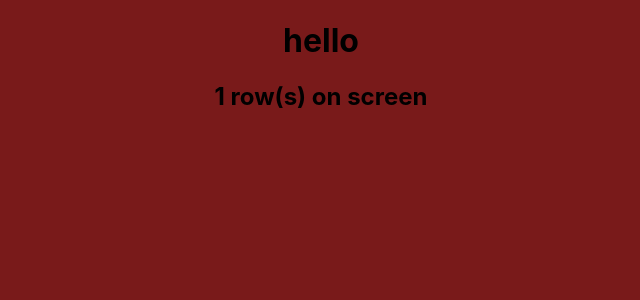
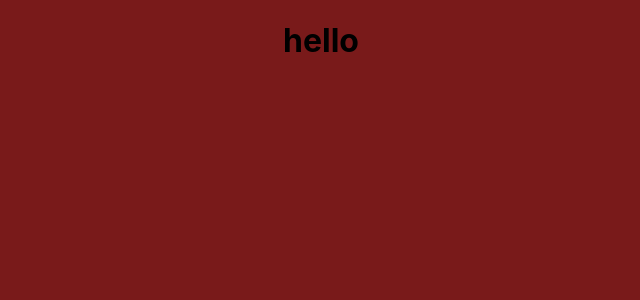
Before and after one commit to staedtlernorica/long-vuong-project-three, a React (Create React App) app: page / in a window 1280 px wide. Shown: the top 300 px of the page, without its empty margins (319-959 px from the left). Built offline with nearby package versions, Linux system fonts and the light colour scheme.

Commit message:
netlify-react-test

```diff
--- a/src/App.js
+++ b/src/App.js
@@ -1,11 +1,11 @@
 import { useState } from 'react';
 import './App.css';
-import UserEntry from './UserEntry'
-import AddMoreRows from './AddMoreRows';
+// import UserEntry from './UserEntry'
+// import AddMoreRows from './AddMoreRows';
 
 function App() {
 
-  const [entryRows, setEntryRows] = useState(1);
+  // const [entryRows, setEntryRows] = useState(1);
 
   return (
     <div className="App">
@@ -14,9 +14,9 @@ function App() {
 
 
 
-        <AddMoreRows
+        {/* <AddMoreRows
           noRowsOnScreen = {entryRows}
-        />
+        /> */}
 
       </form>
     </div>
```
